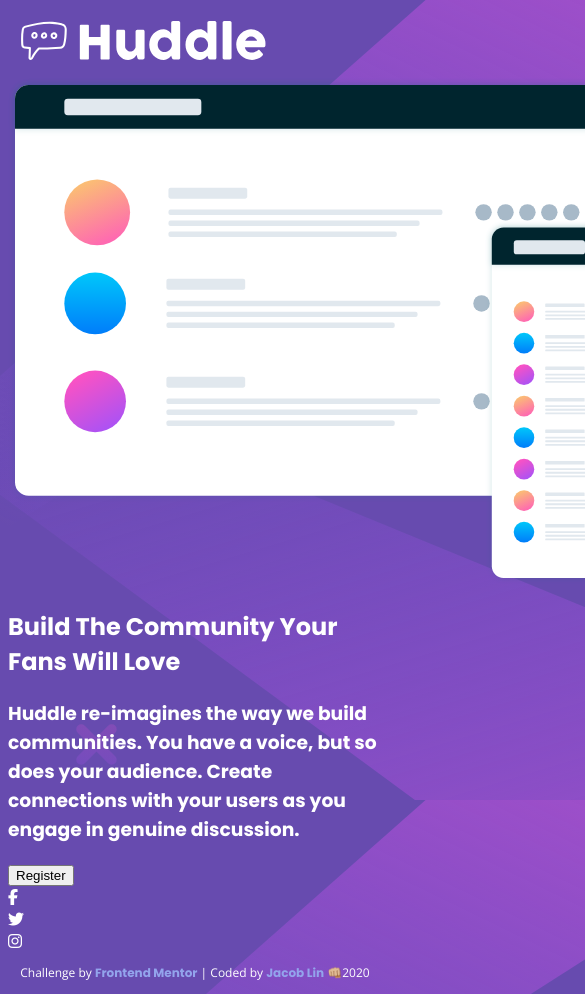
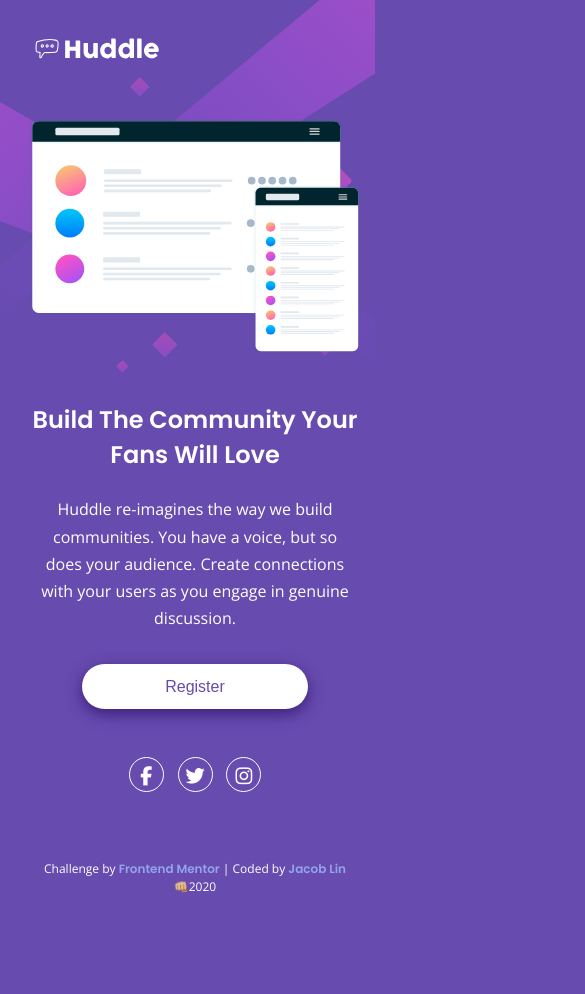
Before and after one commit to jacoblindev/FM-HuddleLandingPage-SingleIntro, a plain HTML site: page index.html in a window 390 px wide. Shown: the top 994 px of the page, 585 px wide, since content can reach past the window. After the commit the page ends 931 px from the top, so only its background shows below. Drawn offline with nearby package versions, Linux system fonts and the light colour scheme.

Commit message:
Finished!!!

```diff
--- a/index.html
+++ b/index.html
@@ -18,17 +18,17 @@
     <img src="./images/illustration-mockups.svg" alt="Mockup Illustration">
     <section id="CTA">
       <h1>Build The Community Your Fans Will Love</h1>
-      <h3>Huddle re-imagines the way we build communities. You have a voice, but so does your audience. Create connections with your users as you engage in genuine discussion.</h3>
+      <p>Huddle re-imagines the way we build communities. You have a voice, but so does your audience. Create connections with your users as you engage in genuine discussion.</p>
       <button>Register</button>
+      <section class="social">
+        <div><i class="fab fa-facebook-f"></i></div>
+        <div><i class="fab fa-twitter"></i></div>
+        <div><i class="fab fa-instagram"></i></div>
+      </section>
     </section>
   </main>
 
   <footer>
-    <section class="social">
-      <div><i class="fab fa-facebook-f"></i></div>
-      <div><i class="fab fa-twitter"></i></div>
-      <div><i class="fab fa-instagram"></i></div>
-    </section>
     <p class="attribution">
       Challenge by <a href="https://www.frontendmentor.io?ref=challenge" target="_blank">Frontend Mentor</a> | Coded by <a href="https://github.com/jacoblindev" target="_blank">Jacob Lin</a> 👊🏼2020
     </p>
--- a/style.css
+++ b/style.css
@@ -1,34 +1,185 @@
-@import url('https://fonts.googleapis.com/css2?family=Open+Sans&family=Poppins:wght@400;700&display=swap');
-
-/*
-font-family: 'Poppins', sans-serif;
-font-family: 'Open Sans', sans-serif;
-*/
+@import url("https://fonts.googleapis.com/css2?family=Open+Sans&family=Poppins:wght@400;600&display=swap");
 
 :root {
   --Primary-Violet: hsl(257, 40%, 49%);
 }
 
+* {
+  margin: 0;
+  padding: 0;
+  box-sizing: border-box;
+}
+
 body {
-    font-family: 'Open Sans', sans-serif;
+  font-family: "Open Sans", sans-serif;
   font-weight: 400;
   background-image: url(./images/bg-desktop.svg);
   background-color: var(--Primary-Violet);
+  background-repeat: no-repeat;
+  background-blend-mode: lighten;
   color: white;
 }
 
-h1, h3, a {
-    font-family: 'Poppins', sans-serif;
+header {
+  width: 90%;
+  margin: 3em auto;
 }
 
+header img {
+  width: 16%;
+}
+
+main {
+  display: flex;
+  align-items: center;
+  width: 90%;
+  margin: 1em auto 3em;
+}
+
+#CTA {
+  margin-left: 4.2em;
+}
+
+#CTA h1 {
+  font-family: "Poppins", sans-serif;
+  font-size: 2.4em;
+  font-weight: 600;
+  margin-bottom: 1em;
+}
+
+#CTA p {
+  font-size: 1.1em;
+  line-height: 1.7em;
+}
+
+#CTA button {
+  width: 45%;
+  height: 50px;
+  border: none;
+  border-radius: 25px;
+  box-shadow: 0 5px 15px 0 hsl(257, 60%, 30%);
+  margin-top: 2em;
+  font-size: 1.1em;
+  color: var(--Primary-Violet);
+}
+
+#CTA button:focus {
+  outline: none;
+}
+
+#CTA button:hover {
+  cursor: pointer;
+}
+
+#CTA button:active {
+  opacity: 1;
+  box-shadow: none;
+}
+
+.social {
+  position: absolute;
+  right: 5vw;
+  bottom: 10vh;
+  display: flex;
+}
+
+.social div {
+  width: 40px;
+  height: 40px;
+  border: 1px solid white;
+  border-radius: 20px;
+  margin-left: 1em;
+  font-size: 1.3em;
+  text-align: center;
+  line-height: 40px;
+}
+
+.social div:hover {
+  cursor: pointer;
+  border: none;
+  background-color: #fff;
+  color: var(--Primary-Violet);
+}
 
 .attribution {
   font-size: 12px;
   text-align: center;
+  padding: 1em;
 }
 
 .attribution a {
   color: hsl(228, 70%, 75%);
   text-decoration: none;
+  font-family: "Poppins", sans-serif;
   font-weight: 700;
 }
+
+@media screen and (max-width: 420px) {
+  body {
+    background-image: url(./images/bg-mobile.svg);
+  }
+
+  header {
+    width: 85%;
+    margin: 2em auto 3em;
+  }
+
+  header img {
+    width: 40%;
+  }
+
+  main {
+    width: 85%;
+    flex-direction: column;
+    margin: 1em auto;
+  }
+
+  main img {
+    width: 100%;
+  }
+
+  #CTA {
+    margin-left: 0;
+    text-align: center;
+  }
+
+  #CTA h1 {
+    font-size: 1.5em;
+    margin-top: 2em;
+  }
+
+  #CTA p {
+    font-size: 1em;
+    padding: 0 .6em;
+  }
+
+  #CTA button {
+    width: 68%;
+    height: 45px;
+    border-radius: 22.5px;
+    font-size: 1em;
+    background-color: #fff;
+  }
+
+  .social {
+    position: unset;
+    display: flex;
+    justify-content: space-between;
+    width: 40%;
+    margin: 3em auto 1em;
+  }
+
+  .social div {
+    width: 35px;
+    height: 35px;
+    border-radius: 17.5px;
+    margin-left: 0;
+    font-size: 1.2em;
+    text-align: center;
+    line-height: 35px;
+  }
+
+  .attribution {
+    padding: 3em;
+  }
+}
```
Lines whose indentation alone changed are shown as unchanged.
